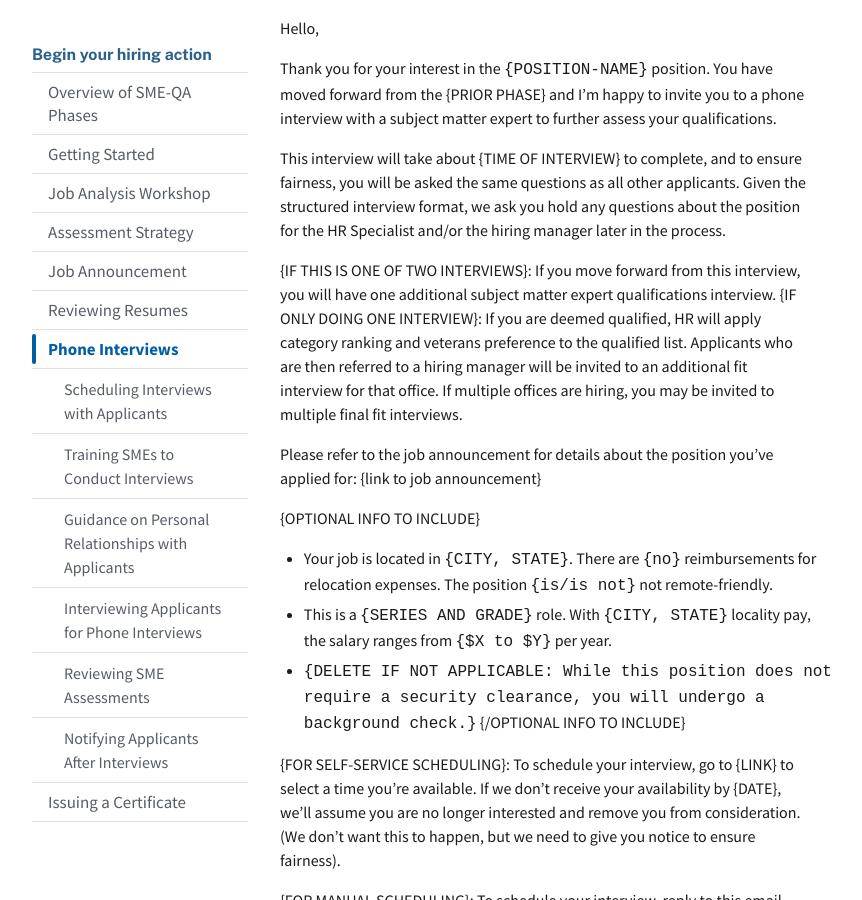
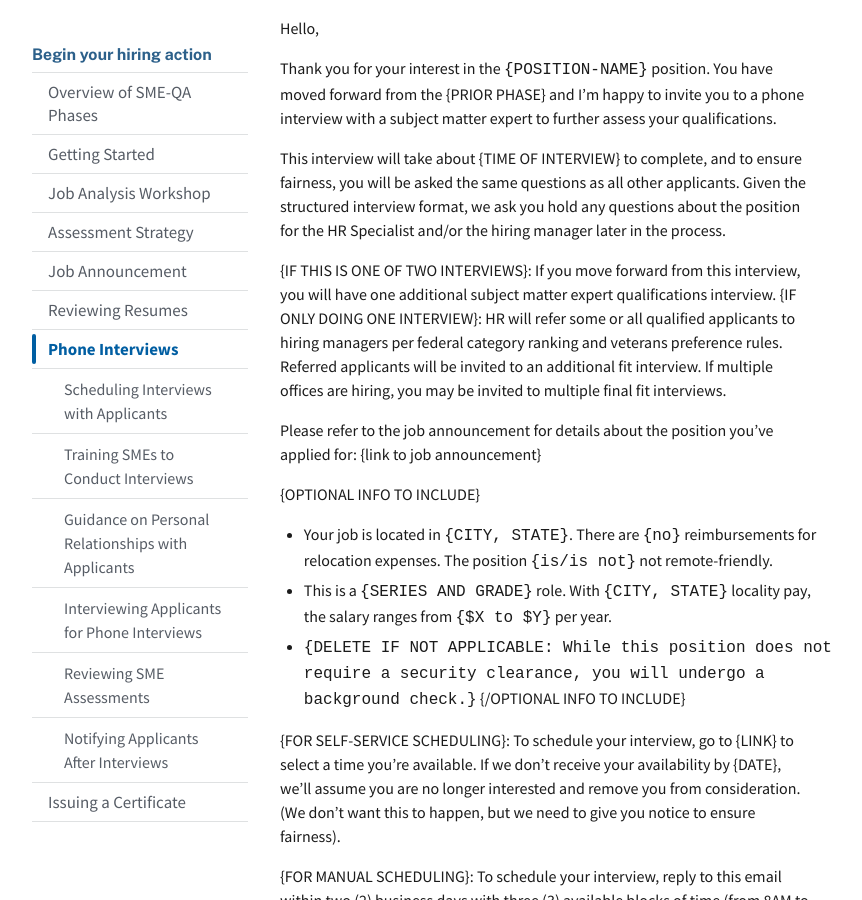
Before and after one commit to usds/SME-QA-Website, a Jekyll site: the page built from toolkit/phone-assessment-interviews/email-template-app-first-interview-sched.md, in a window 1280 px wide and 900 px high, scrolled down 399 px. Shown: the whole window, without its empty margins (128-990 px from the left). Built offline with Jekyll 4.4.1, drawn with Linux system fonts in a browser that asks for light colours.

Commit message:
Update toolkit/phone-assessment-interviews/email-template-app-first-interview-sched.md
Co-authored-by: Will Slack <wslack@users.noreply.github.com>

```diff
--- a/toolkit/phone-assessment-interviews/email-template-app-first-interview-sched.md
+++ b/toolkit/phone-assessment-interviews/email-template-app-first-interview-sched.md
@@ -14,7 +14,7 @@ Thank you for your interest in the `{POSITION-NAME}` position. You have moved fo
 This interview will take about {TIME OF INTERVIEW} to complete, and to ensure fairness, you will be asked the same questions as all other applicants. Given the structured interview format, we ask you hold any questions about the position for the HR Specialist and/or the hiring manager later in the process.
 
 {IF THIS IS ONE OF TWO INTERVIEWS}: If you move forward from this interview, you will have one additional subject matter expert qualifications interview.
-{IF ONLY DOING ONE INTERVIEW}: If you are deemed qualified, HR will apply category ranking and veterans preference to the qualified list. Applicants who are then referred to a hiring manager will be invited to an additional fit interview for that office. If multiple offices are hiring, you may be invited to multiple final fit interviews.
+{IF ONLY DOING ONE INTERVIEW}: HR will refer some or all qualified applicants to hiring managers per federal category ranking and veterans preference rules. Referred applicants will be invited to an additional fit interview. If multiple offices are hiring, you may be invited to multiple final fit interviews.
 
 Please refer to the job announcement for details about the position you’ve applied for: {link to job announcement}
 
```
